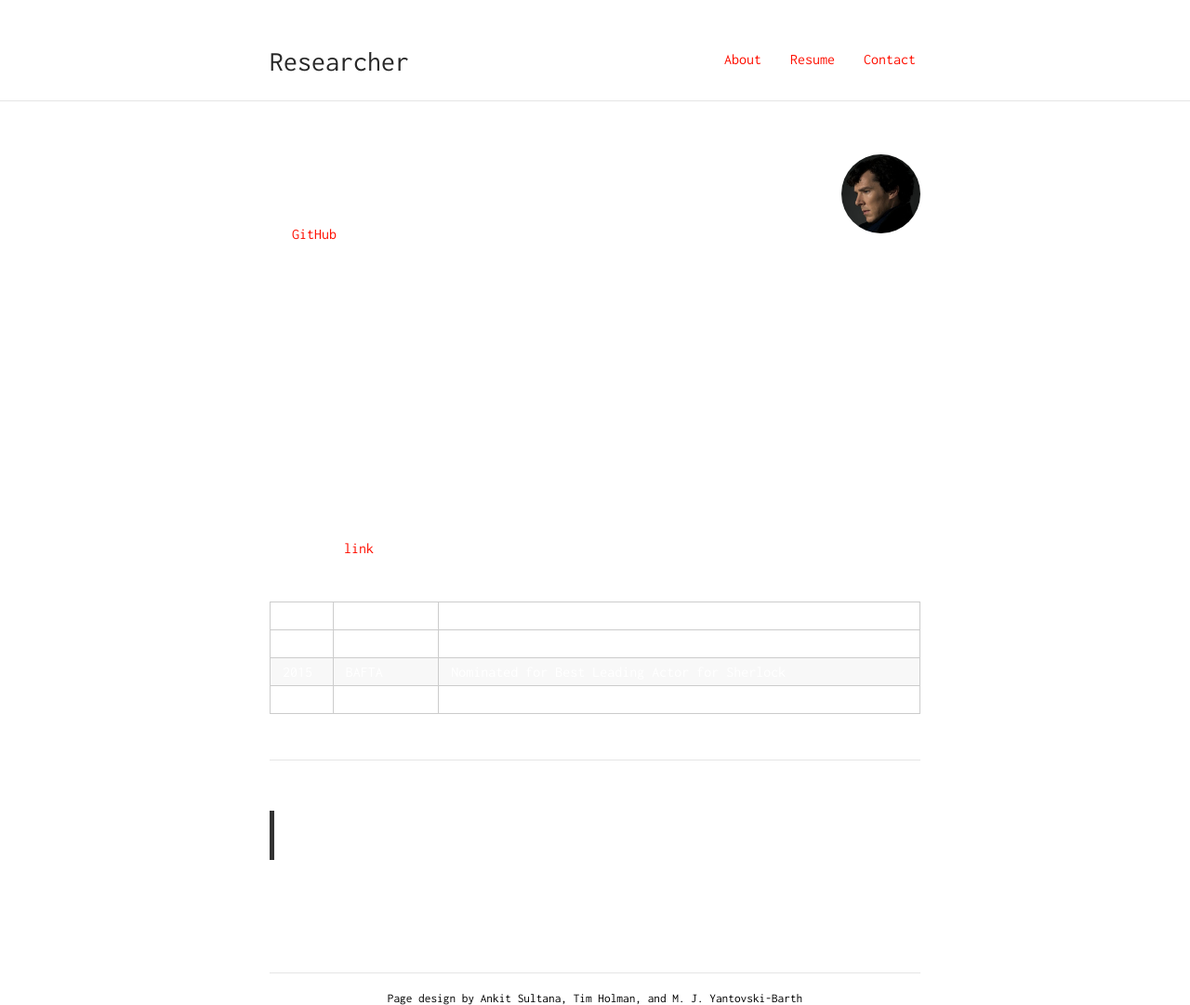
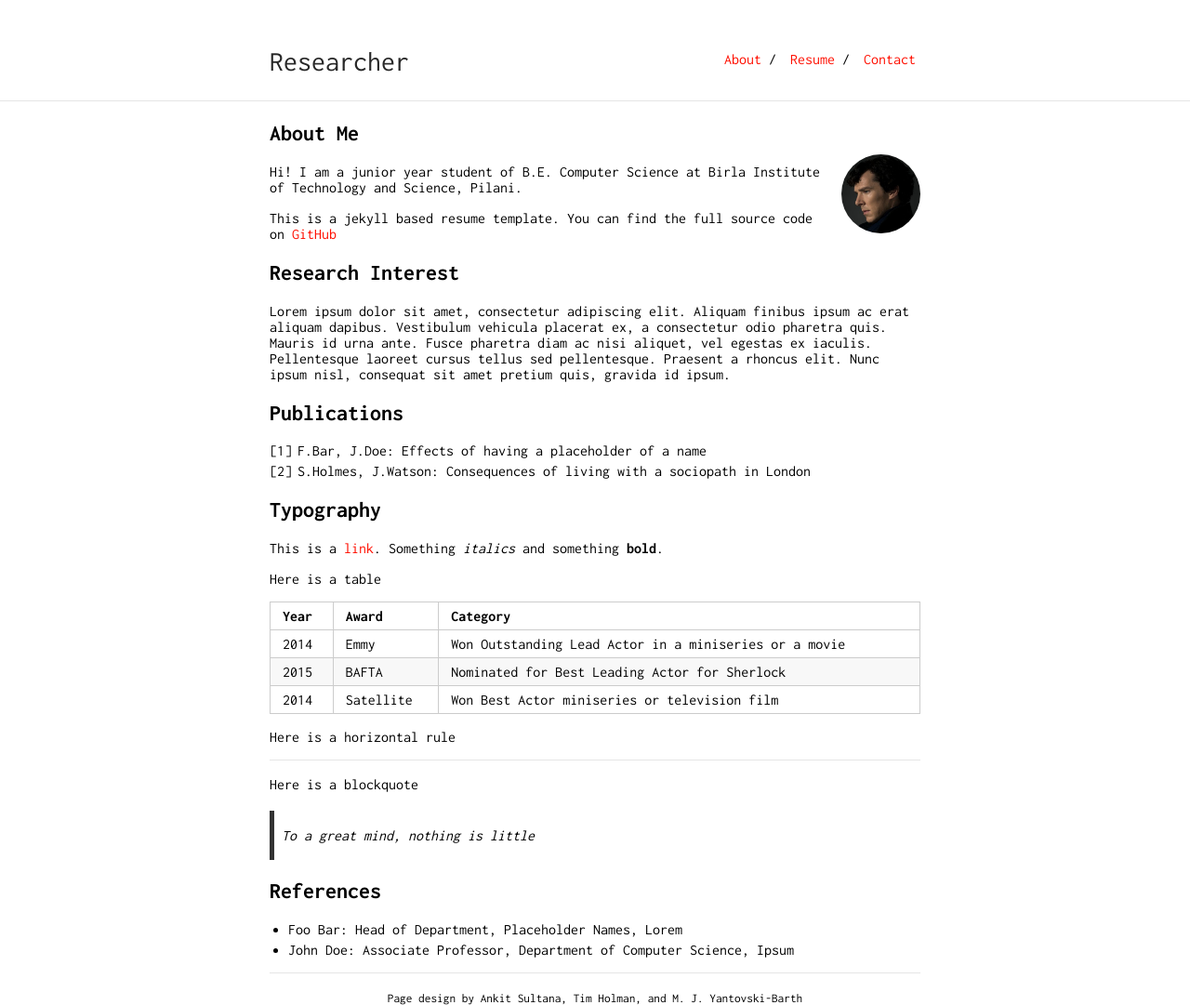
Before and after one commit to mjyb16/mjyb16.github.io, a Jekyll site: the page built from index.md, in a window 1280 px wide. Shown: the whole page at 93% size. Built offline with Jekyll 4.4.1, drawn with Linux system fonts in a browser that asks for light colours; our own code applies the rules of GitHub Pages for plain Markdown files.

Commit message:
Update default.html

```diff
--- a/_layouts/default.html
+++ b/_layouts/default.html
@@ -53,7 +53,7 @@
         <meta name="twitter:image" content="{{ site.profile_picture }}">
     {% endif %}
 </head>
-<body style="background-color: ##1C1C1C; color: white;">
+<body>
     <div class="wrapper">
         <div class="navbar container">
             {% if site.ins_logo %}
```
